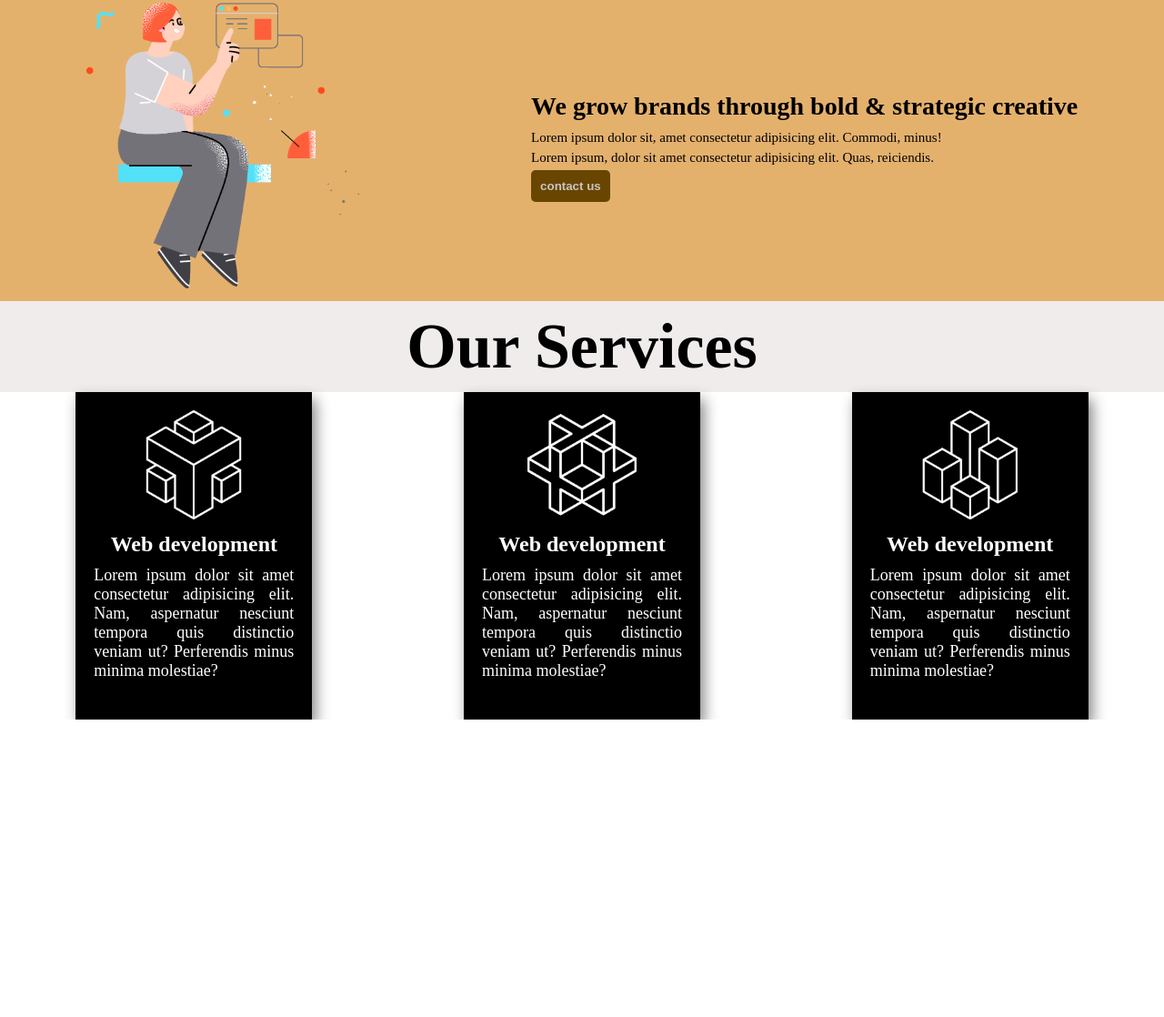
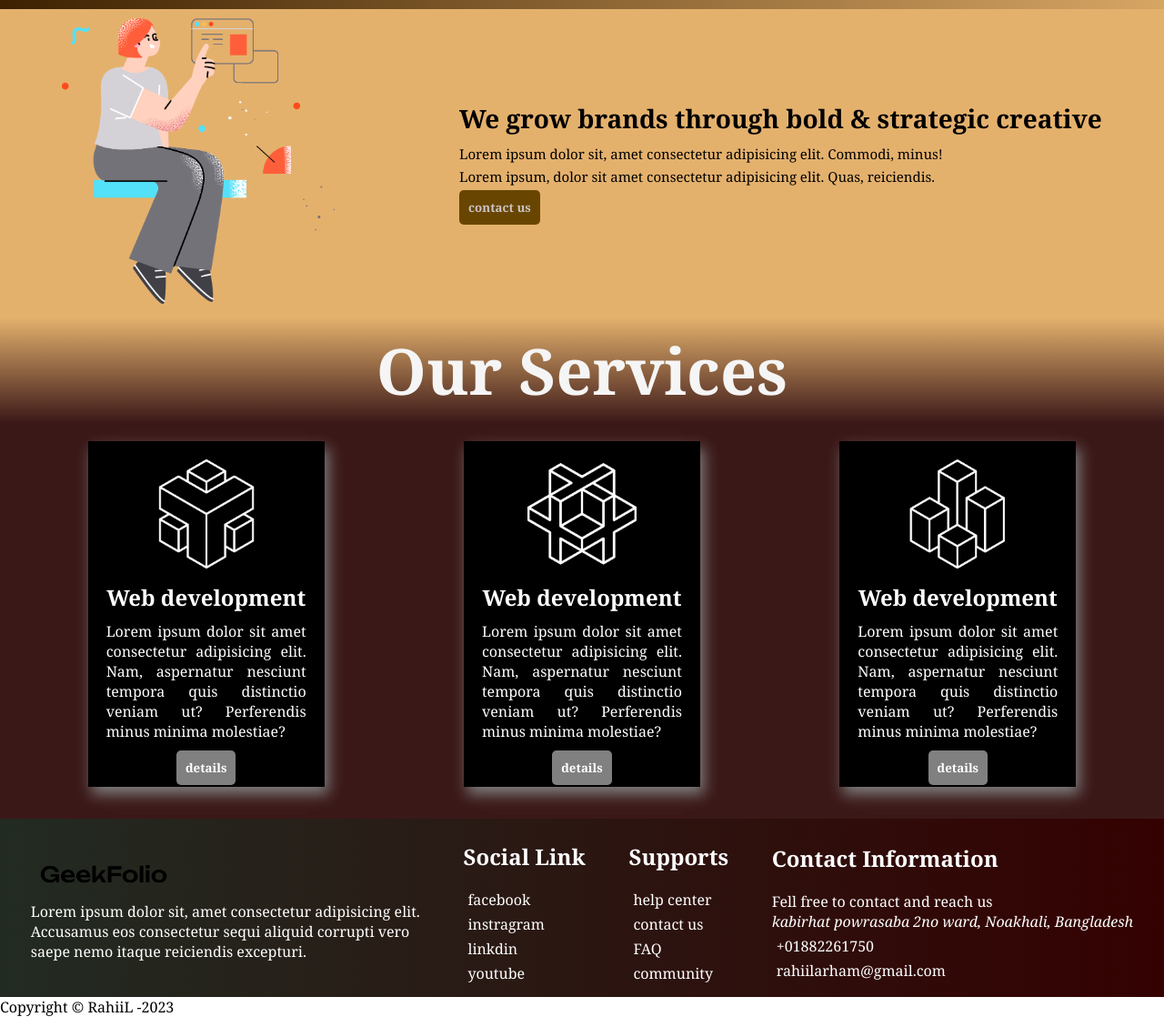
Before and after one commit to Kj-RahiL/a-new-projects, a plain HTML site: page index.html in a window 1280 px wide. Shown: the part 1031-2149 px from the top of the page at 91% size. Before the commit the page ends 1822 px from the top, so only its background shows below. Drawn offline with Linux system fonts and the light colour scheme.

Commit message:
fotter added

```diff
--- a/index.html
+++ b/index.html
@@ -16,10 +16,10 @@
                 </div>
 
                 <div class="menu">
-                    <li>home-1</li>
-                    <li>home-2</li>
-                    <li>home-3</li>
-                    <li>home-4</li>
+                    <li>Home</li>
+                    <li>About</li>
+                    <li>Services</li>
+                    <li>Contact</li>
                 </div>
             </div>
         </nav>
@@ -63,23 +63,56 @@
                     <img class="box-img" src="./icon/0.png" alt="icon">
                     <h4>Web development</h4>
                     <p>Lorem ipsum dolor sit amet consectetur adipisicing elit. Nam, aspernatur nesciunt tempora quis distinctio veniam ut? Perferendis minus minima molestiae?</p>
-
+                    <button class="btn btn0">details</button>
                 </div>
                 <div class="box">
                     <img class="box-img" src="./icon/1.png" alt="icon">
                     <h4>Web development</h4>
                     <p>Lorem ipsum dolor sit amet consectetur adipisicing elit. Nam, aspernatur nesciunt tempora quis distinctio veniam ut? Perferendis minus minima molestiae?</p>
-
+                    <button class="btn btn0">details</button>
                 </div>
                 <div class="box">
                     <img class="box-img" src="./icon/2.png" alt="icon2">
                     <h4>Web development</h4>
                     <p>Lorem ipsum dolor sit amet consectetur adipisicing elit. Nam, aspernatur nesciunt tempora quis distinctio veniam ut? Perferendis minus minima molestiae?</p>
-
+                    <button class="btn btn0">details</button>
                 </div>
             </div>
 
         </section>
     </main>
+
+<!-- this is footer section -->
+<footer>
+    <div class="foot-contrainer">
+        <div class="logo1">
+            <img class="ft-logo" src="./logo/logo-dark.png" alt="logo">
+            <p>Lorem ipsum dolor sit, amet consectetur adipisicing elit. <br> Accusamus eos consectetur sequi aliquid corrupti vero <br> saepe nemo itaque reiciendis excepturi.</p>
+        </div>
+        <div class="social-link">
+            <h2>Social Link</h2>
+            <a href="#">facebook</a>
+            <a href="#">instragram</a>
+            <a href="#">linkdin</a>
+            <a href="#">youtube</a>
+        </div>
+        <div class="supports">
+            <h2>Supports</h2>
+            <a href="#">help center</a>
+            <a href="#">contact us</a>
+            <a href="#">FAQ</a>
+            <a href="#">community</a>
+        </div>
+        <div class="contact-info">
+            <h2>Contact Information</h2>
+            <p>Fell free to contact and reach us</p>
+            <address>kabirhat powrasaba 2no ward, Noakhali, Bangladesh</address>
+            <a href="#">+01882261750</a>
+            <a href="#">rahiilarham@gmail.com</a>
+        </div>
+    </div>
+<p>Copyright &copy; RahiiL -2023</p>
+
+</footer>
 </body>
 </html>
--- a/style.css
+++ b/style.css
@@ -1,6 +1,7 @@
 *{
     margin: 0;
     padding: 0;
+    font-family: Georgia, 'Times New Roman', Times, serif;
 }
 .m-contrainer{
     background-color: rgb(47, 1, 1);
@@ -70,7 +71,7 @@ li:hover{
     font-weight: bold;
     text-align: center;
     padding: 10px;
-    background-color: rgb(221, 178, 119);
+    background: linear-gradient(45deg,rgb(60, 32, 0),rgb(228,177, 109));
 }
 .about-contrainer{
     display: flex;
@@ -97,29 +98,33 @@ li:hover{
     margin-bottom: 10px;
 }
 .sec-head{
+    color: whitesmoke;
     font-size: 70px;
     font-weight: bold;
     text-align: center;
     padding: 10px;
-    background-color: rgb(240, 236, 236);
+    background: linear-gradient(180deg,rgb(228, 177, 109),rgb(59, 24, 24));
 }
 .service-contrainer{
     color: white;
     display: flex;
     justify-content: space-around;
+    padding: 20px;
+    background-color: rgb(59, 24, 24);
 }
 .box{
     background-color: black;
     width: 220px;
-    height: 320px;
+    height: 340px;
     align-items: center;
     box-shadow: 4px 8px 15px gray;
     text-align: center;
     padding: 20px;
+    margin-bottom: 15px;
 }
 .box p{
     text-align: justify;
-    font-size: 18px;
+    font-size: 16px;
 }
 .box h4{
     font-size: 24px;
@@ -129,3 +134,40 @@ li:hover{
     width: 120px;
     align-items: center;
 }
+.btn0{
+    background-color: gray;
+    margin-top: 10px;
+    color: white;
+}
+
+.foot-contrainer{
+    background: linear-gradient(-90deg,rgb(52, 1, 1),rgb(34, 43, 34));
+    display: flex;
+    color: white;
+    justify-content: space-around;
+     align-items: center;
+    list-style: none;
+    padding: 10px;
+}
+.ft-logo{
+    width: 140px;
+    margin: 10px;
+}
+.logo1{
+    font-size: 16px;
+    font-family: Arial, Helvetica, sans-serif;
+}
+.social-link{
+
+}
+.foot-contrainer h2{
+    margin: 15px 0px 20px;
+    font-size: 24px;
+
+}
+.foot-contrainer a{
+    text-decoration: none;
+    color: white;
+    display: block;
+    margin: 5px;
+}
```
